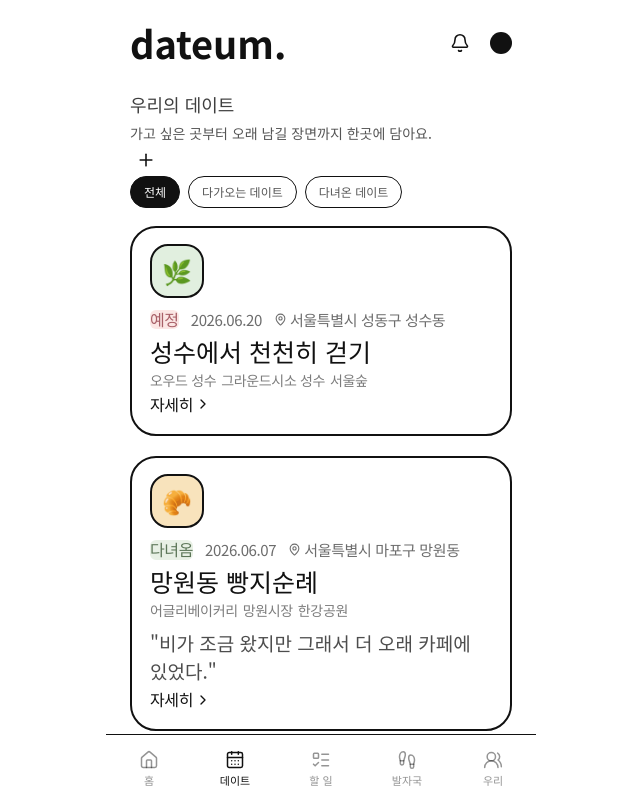
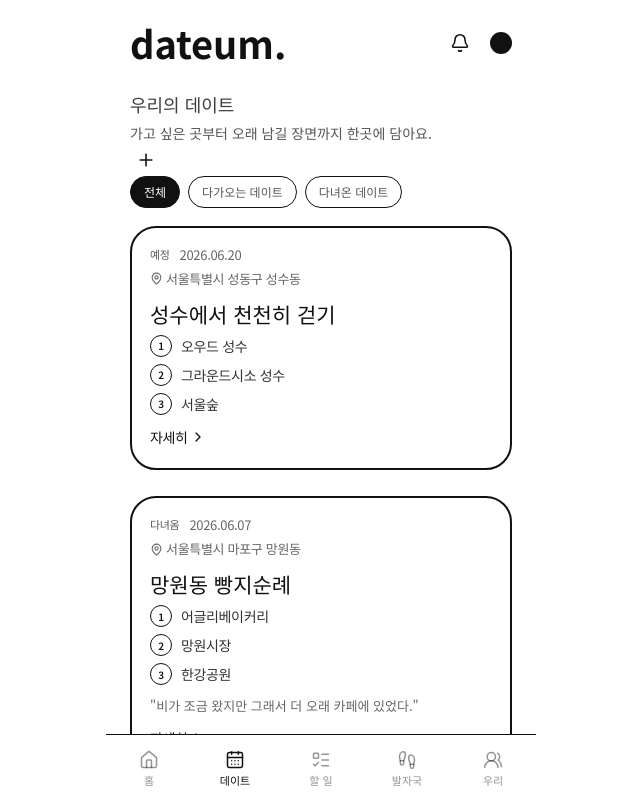
Before and after one commit to yejinrla/dateum, a React (Vite) app: page /dates in a window 1280 px wide. Shown: the top 798 px of the page, without its empty margins (319-959 px from the left). Built offline with nearby package versions, Linux system fonts and the light colour scheme; a web font is replaced by a local one.

Commit message:
Match date cards to home design

```diff
--- a/src/styles.css
+++ b/src/styles.css
@@ -1924,3 +1924,126 @@ body {
   background: #111;
   color: #fff;
 }
+
+.content .date-list {
+  gap: 26px;
+}
+
+.content .date-list-card {
+  display: block;
+  min-height: 0;
+  padding: 18px 18px 20px;
+  border: 2px solid #111 !important;
+  border-radius: 26px !important;
+  background: #fff !important;
+  box-shadow: none !important;
+}
+
+.content .date-list-card:hover {
+  transform: none;
+}
+
+.content .date-icon {
+  display: none;
+}
+
+.content .date-list-copy {
+  display: flex;
+  flex-direction: column;
+  min-width: 0;
+}
+
+.content .date-meta {
+  display: grid;
+  grid-template-columns: auto 1fr;
+  align-items: center;
+  gap: 7px 10px;
+  color: #666;
+  font-size: 13px;
+}
+
+.content .date-meta .status {
+  padding: 0;
+  border: 0;
+  background: transparent;
+  color: #555;
+  font-size: 11px;
+  font-weight: 600;
+}
+
+.content .date-meta > span:not(.status) {
+  grid-column: 1 / -1;
+  color: #666;
+}
+
+.content .date-list-copy h3 {
+  order: 1;
+  margin: 14px 0 8px;
+  color: #111;
+  font-size: 21px;
+  font-weight: 600;
+  line-height: 1.2;
+}
+
+.content .date-meta {
+  order: 0;
+}
+
+.content .place-chips {
+  order: 2;
+  display: grid;
+  gap: 7px;
+}
+
+.content .place-chips span {
+  padding: 0;
+  display: flex;
+  align-items: center;
+  gap: 9px;
+  border: 0;
+  border-radius: 0;
+  background: transparent;
+  color: #333;
+  font-size: 14px;
+  line-height: 1.3;
+}
+
+.content .place-chips span::before {
+  content: "";
+  flex: 0 0 auto;
+  width: 20px;
+  height: 20px;
+  display: grid;
+  place-items: center;
+  border: 1.5px solid #111;
+  border-radius: 50%;
+  color: #111;
+  font-size: 10px;
+  font-weight: 600;
+}
+
+.content .place-chips span:nth-child(1)::before { content: "1"; }
+.content .place-chips span:nth-child(2)::before { content: "2"; }
+.content .place-chips span:nth-child(3)::before { content: "3"; }
+.content .place-chips span:nth-child(4)::before { content: "4"; }
+.content .place-chips span:nth-child(5)::before { content: "5"; }
+
+.content .date-list-copy > p {
+  order: 3;
+  margin: 12px 0 0;
+  color: #666;
+  font-size: 13px;
+  font-style: normal;
+  line-height: 1.45;
+}
+
+.content .date-detail-button {
+  margin-top: 14px;
+  padding: 0;
+  align-self: flex-start;
+  border: 0;
+  background: transparent;
+  color: #111;
+  font-size: 14px;
+  font-weight: 500;
+}
```
